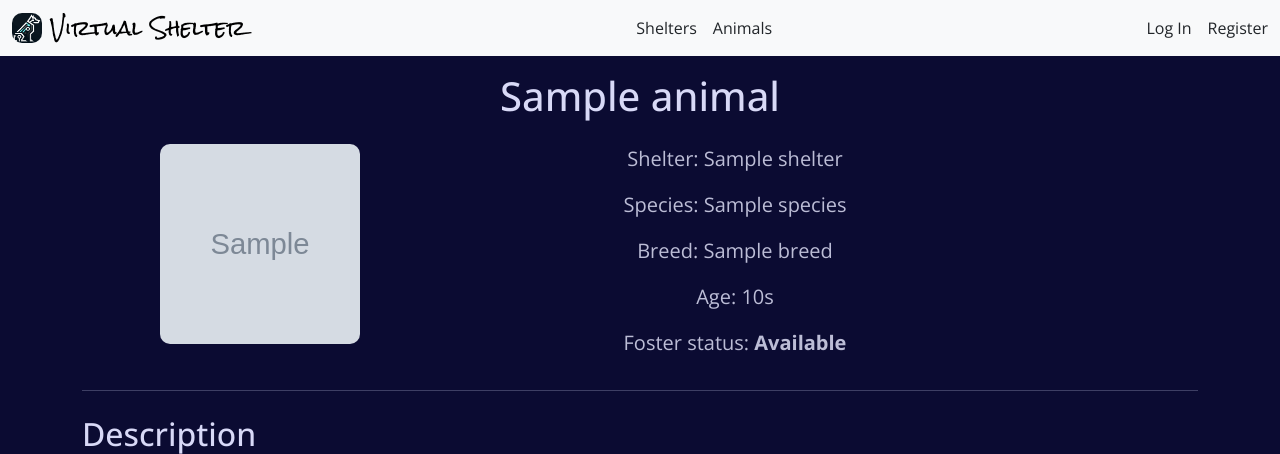
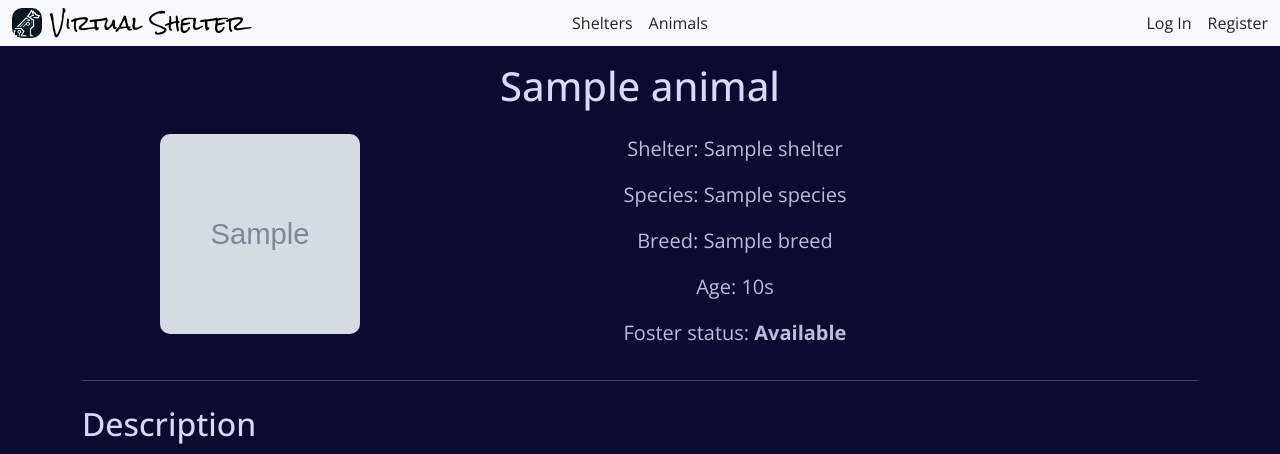
Before and after one commit to LlewBach/virtual-shelter, a Django app: template animals/templates/animals/profile.html in a window 1280 px wide. Shown: the top 454 px of the page. Run offline with Django 5.2, Linux system fonts and the light colour scheme; the template is opened without the code that fills it: most values are stand-ins (such as "Sample title", 1, 10 or a date in 2020); grey boxes marked "Sample" are stand-in pictures; some libraries are stand-ins or nearby versions.

Commit message:
Adjust navbar layout

```diff
--- a/templates/base.html
+++ b/templates/base.html
@@ -31,26 +31,32 @@
   <!-- Navbar -->
   <nav class="navbar navbar-expand-lg bg-body-tertiary">
     <div class="container-fluid">
+      <div class="col-4">
         <!-- Logo -->
         <a class="navbar-brand rock-salt" href="{% url 'home' %}">
-        <img src="{% static 'images/logo-compressed.png' %}" alt="Virtual Shelter logo" width="30" height="30" class="">
+          <img src="{% static 'images/logo-compressed.png' %}" alt="Virtual Shelter logo" width="30" height="30"
+            class="">
           Virtual Shelter
         </a>
+      </div>
+      <div class="col-8 d-flex justify-content-end">
         <!-- Toggle Btn -->
         <button class="navbar-toggler" type="button" data-bs-toggle="offcanvas" data-bs-target="#offcanvasNavbar"
           aria-controls="offcanvasNavbar" aria-label="Toggle navigation">
           <span class="navbar-toggler-icon"></span>
         </button>
         <!-- Sidebar -->
-      <div class="offcanvas offcanvas-start" tabindex="-1" id="offcanvasNavbar" aria-labelledby="offcanvasNavbarLabel">
+        <div class="offcanvas offcanvas-start" tabindex="-1" id="offcanvasNavbar"
+          aria-labelledby="offcanvasNavbarLabel">
           <!-- Sidebar Header -->
           <div class="offcanvas-header text-center">
             <h5 class="offcanvas-title rock-salt" id="offcanvasNavbarLabel">Virtual Shelter</h5>
             <button type="button" class="btn-close" data-bs-dismiss="offcanvas" aria-label="Close"></button>
           </div>
           <!-- Sidebar Body -->
-        <div class="offcanvas-body d-flex flex-column justify-content-between flex-lg-row">
+          <div class="offcanvas-body d-flex flex-column flex-lg-row justify-content-between">
             <div></div>
+            <div class="col-12 col-lg-6">
               <div class="d-flex flex-column align-items-center justify-content-center flex-lg-row gap-3">
                 {% if user.profile.role == 'user' %}
                 <a class="nav-link active" aria-current="page" href="{% url 'dashboard' %}">Dashboard</a>
@@ -62,7 +68,9 @@
                 <a class="nav-link" href="{% url 'view_shelters' %}">Shelters</a>
                 <a class="nav-link" href="{% url 'view_animals' %}">Animals</a>
               </div>
-          <div class="d-flex flex-column align-items-center justify-content-center gap-3 flex-lg-row">
+            </div>
+            <div class="col-12 col-lg-6">
+              <div class="d-flex flex-column align-items-center justify-content-end gap-3 flex-lg-row">
                 {% if request.user.is_authenticated %}
                 <a class="nav-link" href="{% url 'account_logout' %}">Log Out</a>
                 {% else %}
@@ -71,7 +79,11 @@
                 {% endif %}
               </div>
             </div>
+
           </div>
+        </div>
+      </div>
+
     </div>
   </nav>
 
```
Lines whose indentation alone changed are shown as unchanged.
